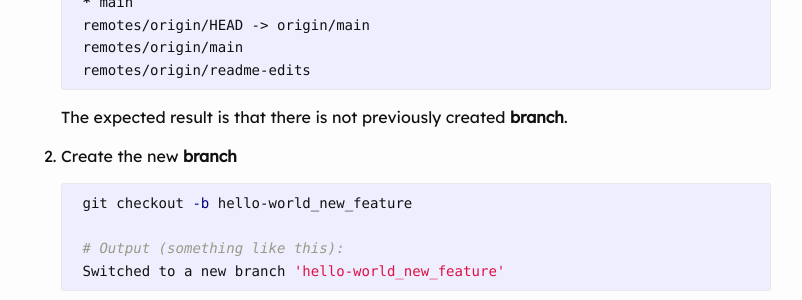
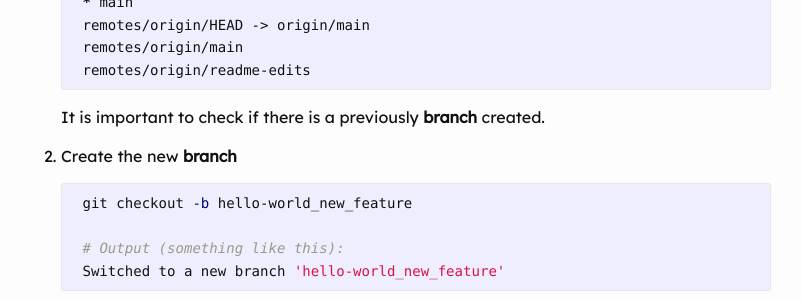
Before and after one commit to blackc0mb/blackc0mb.github.io, a Jekyll site: the page built from _posts/2021-03-22-git-branches.md, in a window 1280 px wide and 900 px high, scrolled down 622 px. Shown: the part 153-453 px from the top of the window, without its empty margins (239-1041 px from the left). Built offline with Jekyll 4.4.1, drawn with Linux system fonts in a browser that asks for light colours; comment, search, counter and statistics services are not loaded.

Commit message:
git-branches post modified

````diff
--- a/_posts/2021-03-22-git-branches.md
+++ b/_posts/2021-03-22-git-branches.md
@@ -25,7 +25,7 @@ I consider myself a beginner working with **Git** and **GitHub**, so this steps
     remotes/origin/readme-edits
     ```
 
-    The expected result is that there is not previously created **branch**.
+    It is important to check if there is a previously **branch** created.
 
 2. Create the new **branch**
 
````
Also changed, not shown: _drafts/2021-03-22-draft_post.md (+1 -1 lines).
